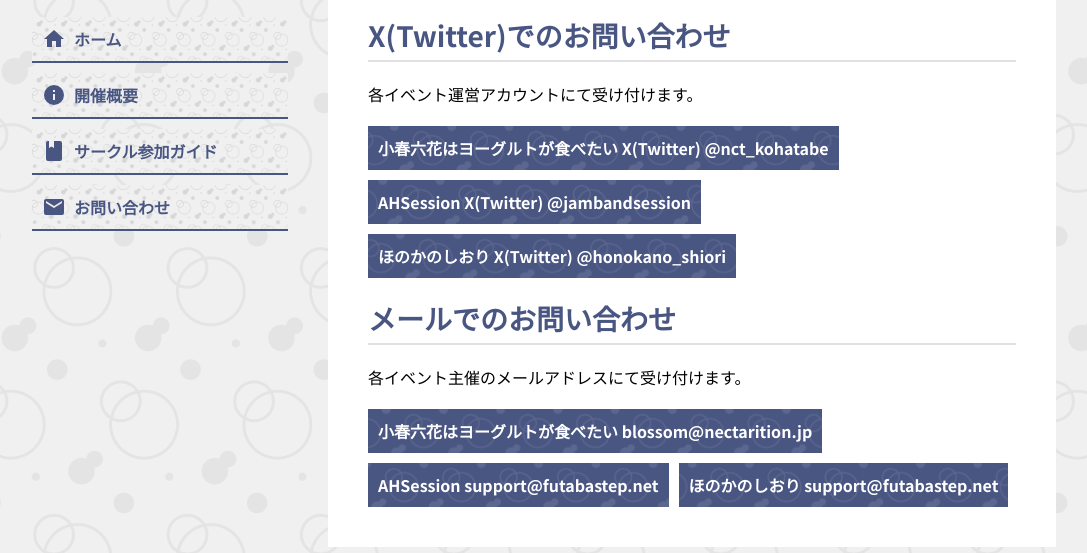
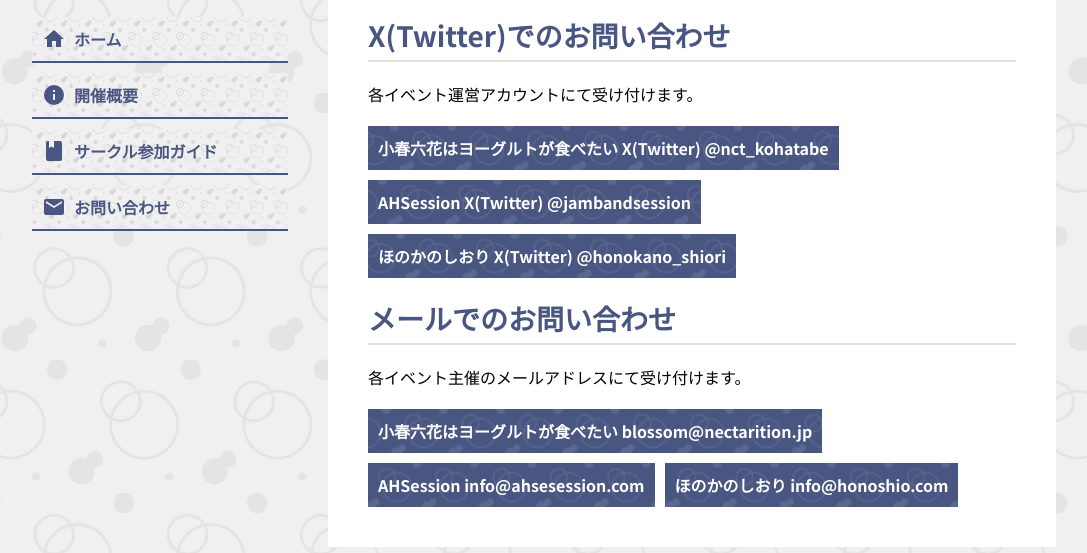
Before and after one commit to nectarition/AstroSakura-HNS, a plain HTML site: page contact/index.html in a window 1280 px wide. Shown: the part 247-800 px from the top of the page, without its empty margins (96-1183 px from the left). Drawn offline with Linux system fonts and the light colour scheme.

Commit message:
🚀 Deploy 56fe8597a4a184b47c3ebe48d819e6829f618066 by GitHub Actions

```diff
--- a/contact/index.html
+++ b/contact/index.html
@@ -125,8 +125,8 @@
 <p>各イベント主催のメールアドレスにて受け付けます。</p>
 <p class="btn_wrap">
   <a class="btn btn-primary" href="mailto:blossom@nectarition.jp">小春六花はヨーグルトが食べたい blossom@nectarition.jp</a>
-  <a class="btn btn-primary" href="mailto:support@futabastep.net">AHSession support@futabastep.net</a>
-  <a class="btn btn-primary" href="mailto:support@futabastep.net">ほのかのしおり support@futabastep.net</a>
+  <a class="btn btn-primary" href="mailto:info@ahsesession.com">AHSession info@ahsesession.com</a>
+  <a class="btn btn-primary" href="mailto:info@honoshio.com">ほのかのしおり info@honoshio.com</a>
 </p>
       </main>
     </div>
```
Also changed, not shown: join/index.html (+1 -1 lines).
